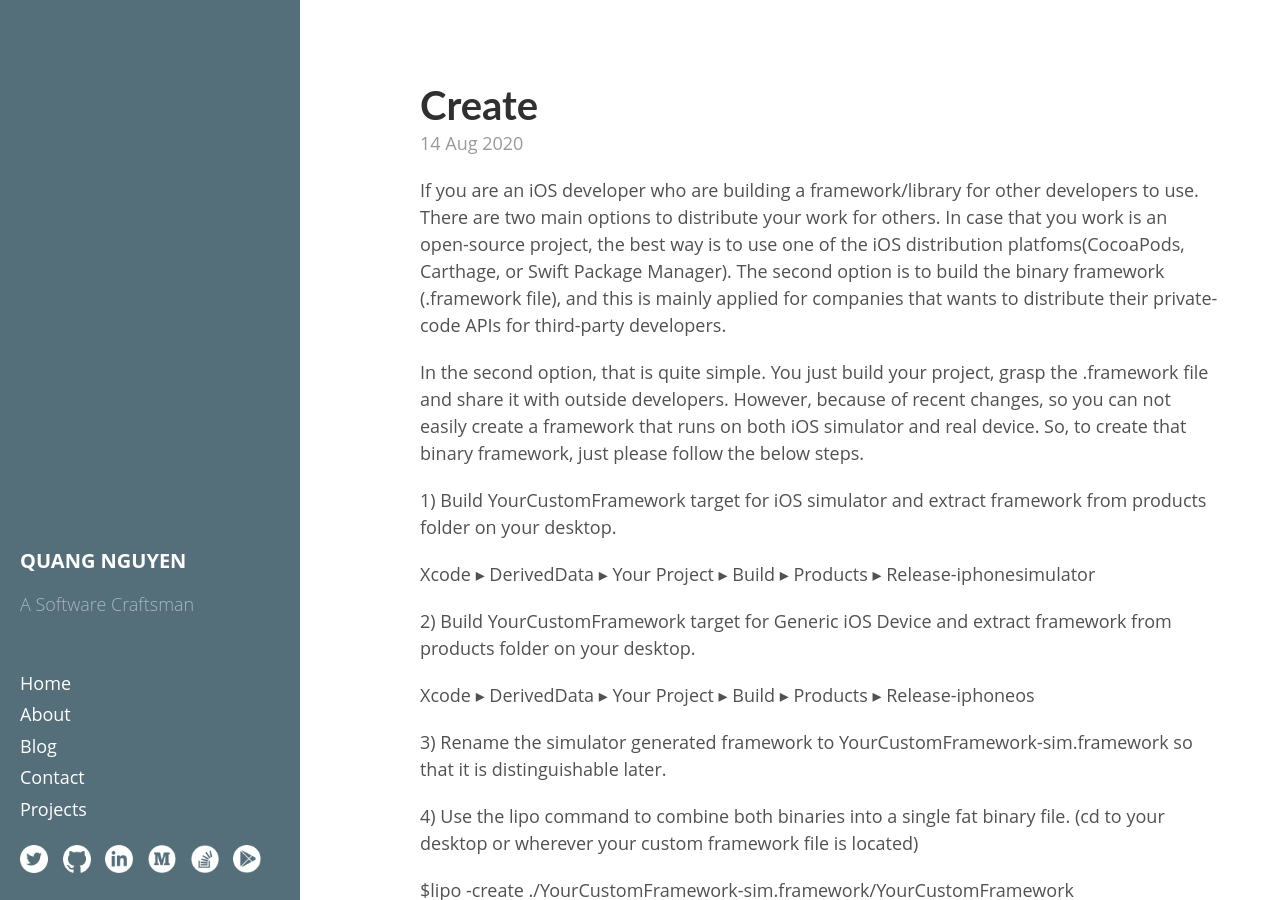
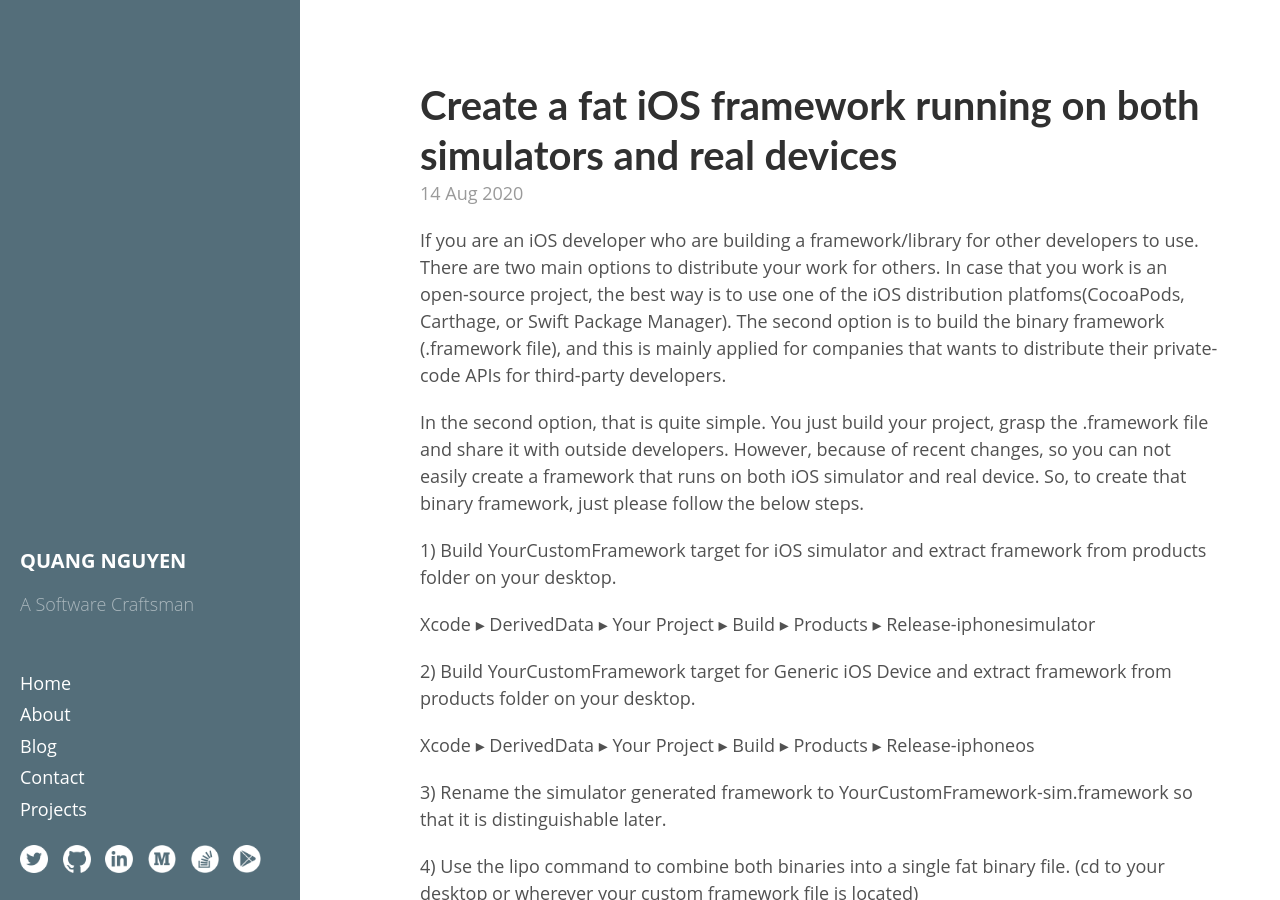
Before and after one commit to quangctkm9207/quangctkm9207.github.io, a Jekyll site: the page built from _posts/2020-08-14-create-ios-fat-framework.md, in a window 1280 px wide and 900 px high. Built offline with Jekyll 4.4.1, drawn with Linux system fonts in a browser that asks for light colours; comment, search, counter and statistics services are not loaded.

Commit message:
Update 2020-08-14-create-ios-fat-framework.md

```diff
--- a/_posts/2020-08-14-create-ios-fat-framework.md
+++ b/_posts/2020-08-14-create-ios-fat-framework.md
@@ -1,6 +1,6 @@
 ---
 layout: post
-title: Create
+title: Create a fat iOS framework running on both simulators and real devices
 comments: true
 ---
 
```
